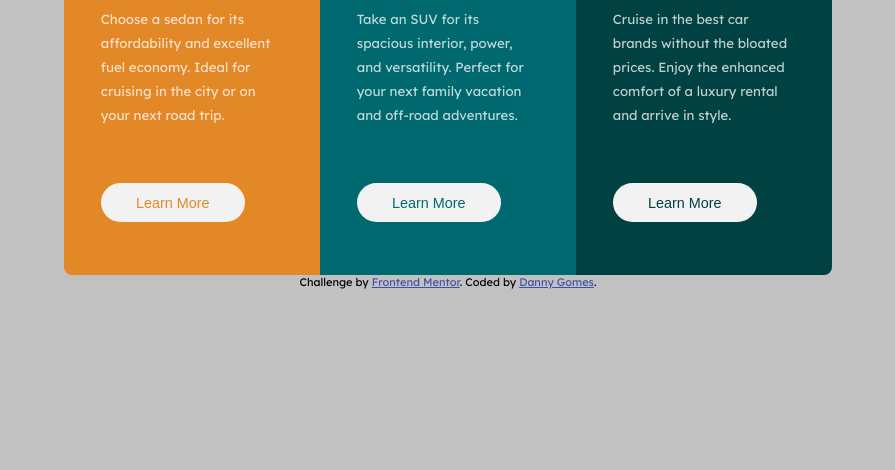
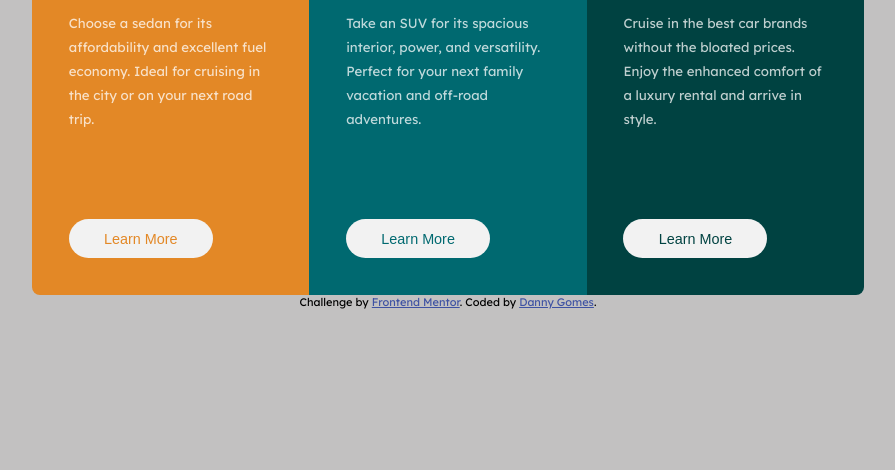
Before and after one commit to dannygomes/3-column-preview-card-component-challenge, a plain HTML site: page index.html in a window 1280 px wide. Shown: the part 346-816 px from the top of the page, without its empty margins (192-1087 px from the left). Drawn offline with Linux system fonts and the light colour scheme.

Commit message:
Fixed posiotining

```diff
--- a/style.css
+++ b/style.css
@@ -12,10 +12,11 @@ body {
 }
 
 main {
-    width: 60vw;
+    width: 65vw;
     display: flex;
     border-radius: .5rem;
     overflow: hidden;
+    margin-top: 1.5rem;
 }
 
 #sedan {
@@ -44,7 +45,7 @@ main {
 
 .card {
     width: 33.3%;
-    padding: 2.5rem;
+    padding: 3.3rem;
 }
 
 .text-button-container {
@@ -74,8 +75,7 @@ main {
     border: 2px solid transparent;
     width: 9rem;
 
-    margin-top: 6rem;
-    margin-bottom: 1rem;
+    margin-top: 8rem;
 }
 
 .button:hover {
```
